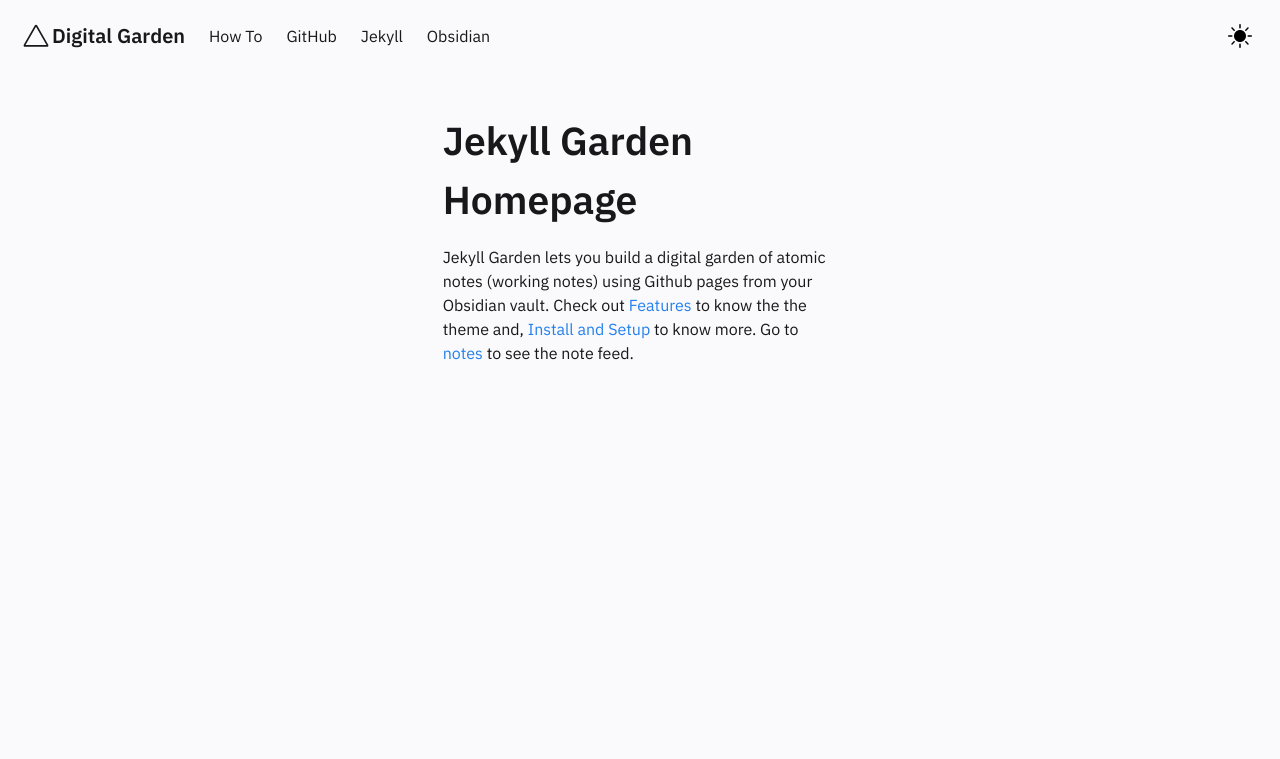
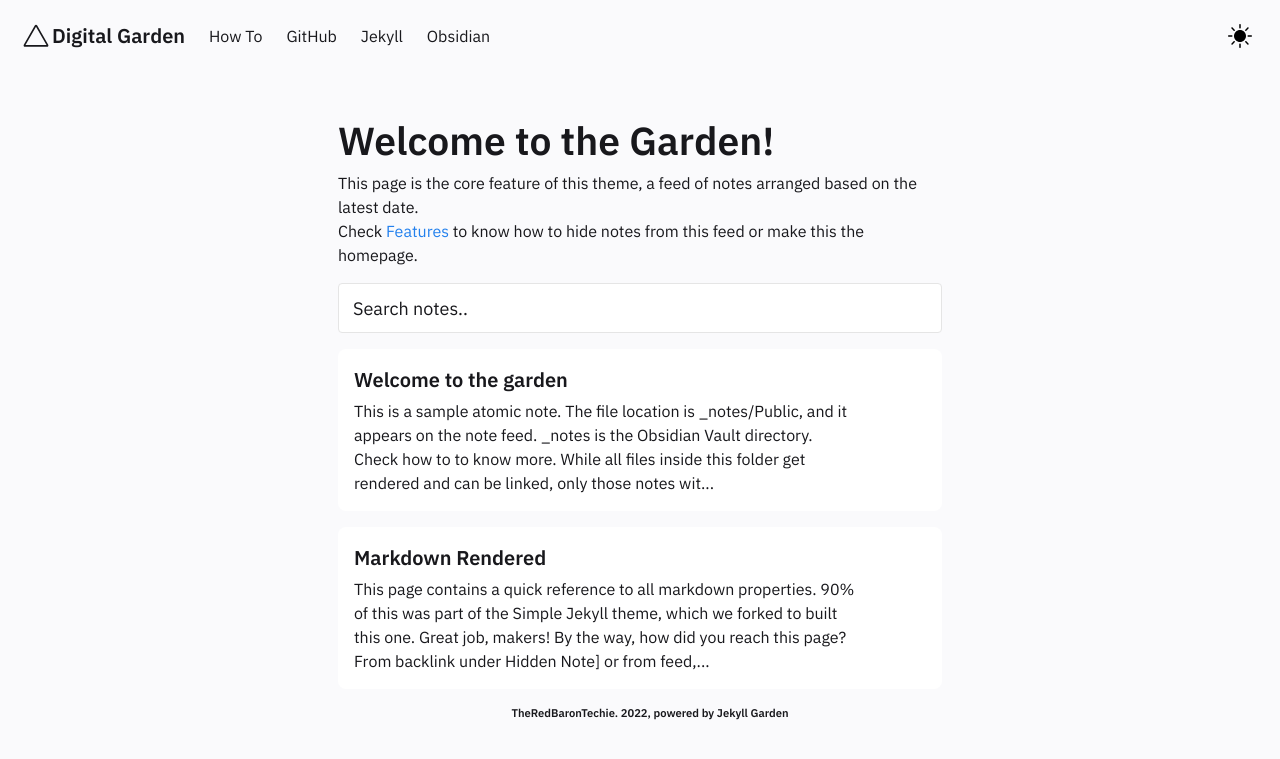
Before and after one commit to TheRedBaronTechie/theredbarontechie.github.io, a Jekyll site: the page built from pages/index.md, in a window 1280 px wide. Shown: the top 759 px of the page. Built offline with Jekyll 4.4.1, drawn with Linux system fonts in a browser that asks for light colours.

Commit message:
Update _config.yml

```diff
--- a/_config.yml
+++ b/_config.yml
@@ -20,7 +20,7 @@
 
 
 baseurl: "/" # the subpath of your site, e.g. /blog
-url: "https://jekyll-garden.github.io/" # the base hostname & protocol for your site, e.g. http://example.com
+url: "https://theredbarontechie.github.io/" # the base hostname & protocol for your site, e.g. http://example.com
 
 #######################################################################
 # Settings related to the Header and your About page go here,such as
@@ -28,10 +28,10 @@ url: "https://jekyll-garden.github.io/" # the base hostname & protocol for your
 # your social media links etc
 #######################################################################
 
-heading: Digital Garden # Change this
+heading: TheRedBaronTechie # Change this
 copyright:
-  year: 2021
-  msg: Your Name # This is a mandatory attribute for copyright to be displayed ; If deleting this, edit at footer layout.
+  year: 2022
+  msg: TheRedBaronTechie # This is a mandatory attribute for copyright to be displayed ; If deleting this, edit at footer layout.
 
 
 #####################################################################
@@ -79,7 +79,7 @@ preferences:
   flashcards:
     enabled: false #Not supported in NotesGadern theme
   homepage:
-    enabled: true ##If you need a homepage, change this to true and edit _includes/Homepage.html
+    enabled: false ##If you need a homepage, change this to true and edit _includes/Homepage.html
 
 encoding: utf-8
 
```
